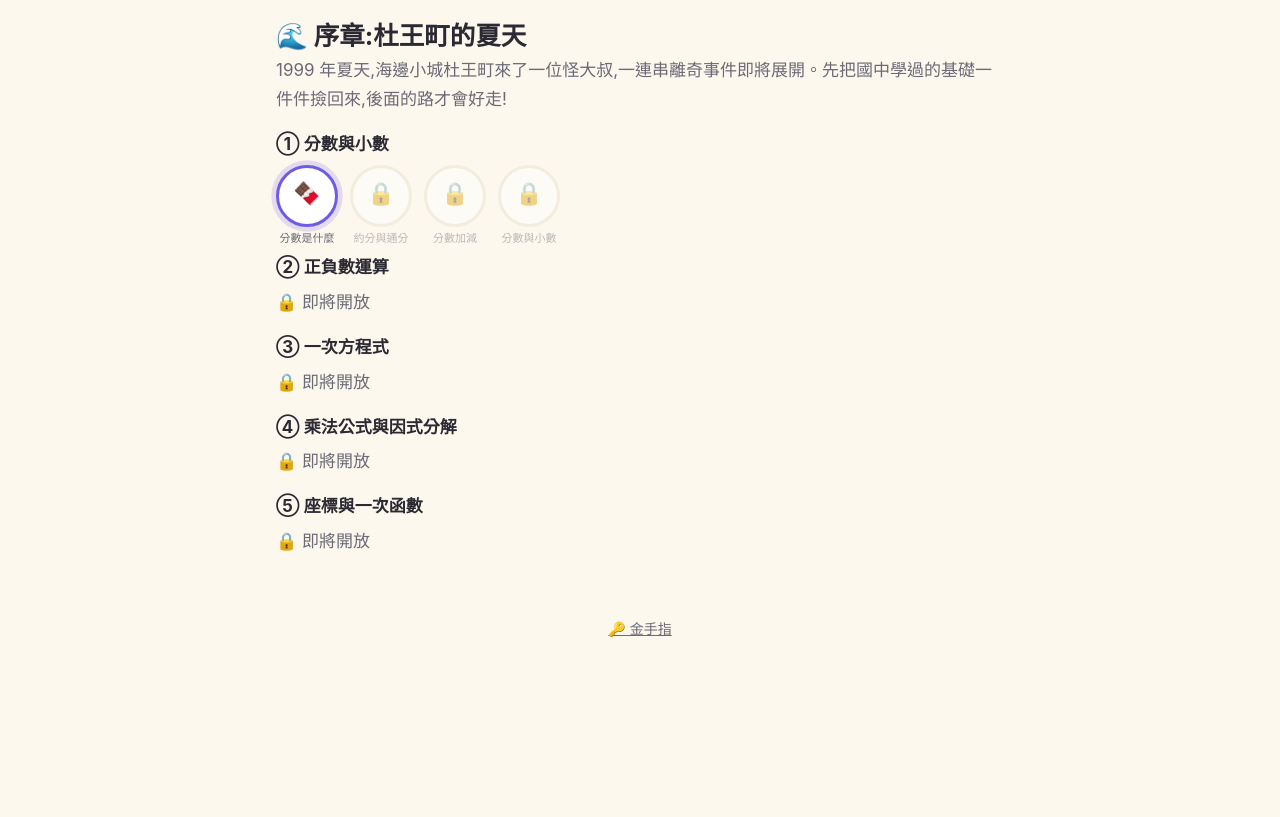
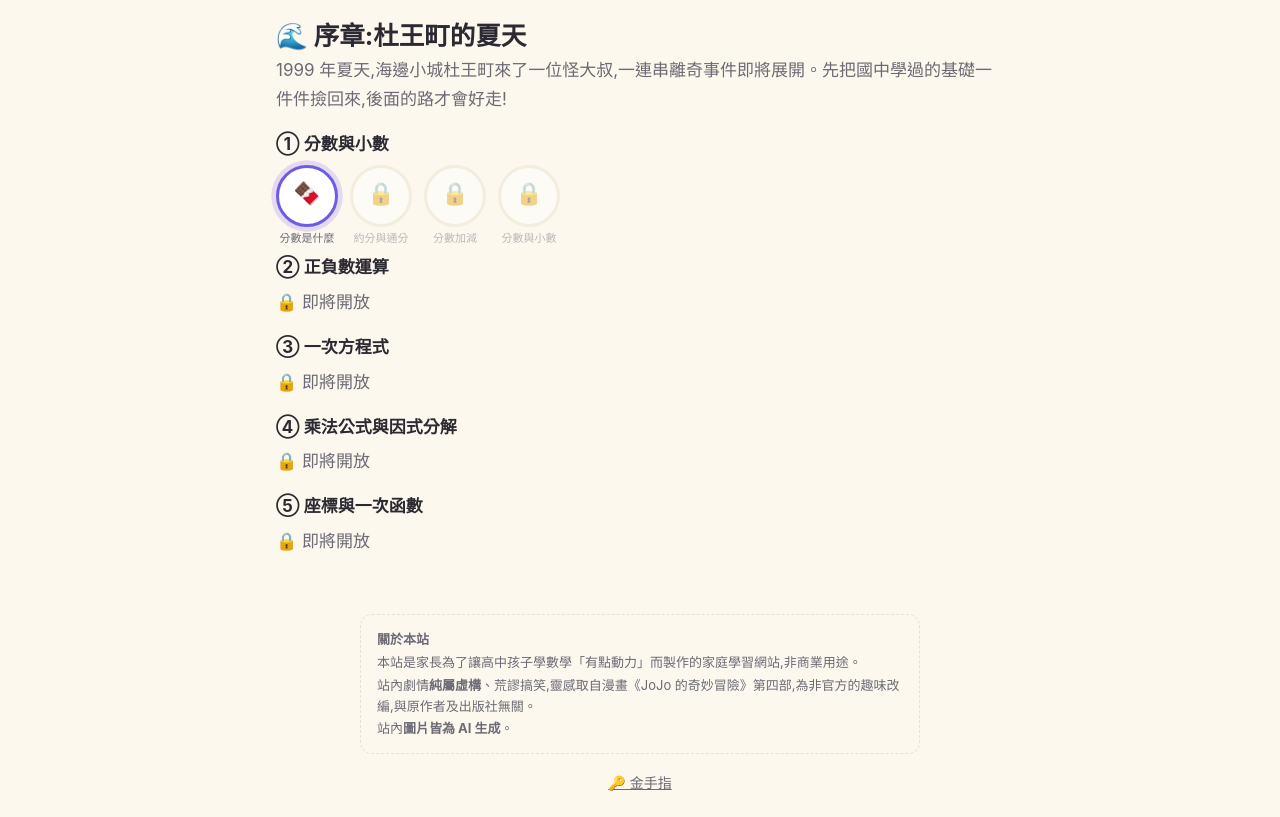
Before and after one commit to bobondemon/oswin-math, a plain HTML site: page index.html in a window 1280 px wide. Shown: the part 221-1038 px from the top of the page. Before the commit the page ends 884 px from the top, so only its background shows below. Drawn offline with nearby package versions, Linux system fonts and the light colour scheme.

Commit message:
頁尾加入「關於本站」說明:家庭學習用途、劇情純屬虛構、圖片為 AI 生成
Co-Authored-By: Claude Sonnet 5.5 <noreply@anthropic.com>

```diff
--- a/css/style.css
+++ b/css/style.css
@@ -68,3 +68,5 @@ input.ans{font-size:20px;padding:8px 12px;border:2px solid var(--line);border-ra
 .beat .art.ph{height:160px;display:flex;align-items:center;justify-content:center;font-size:64px;background:linear-gradient(135deg,rgba(108,92,231,.25),rgba(253,203,110,.3))}
 .beat .btext p{margin:8px 0}
 .beat audio{width:100%;margin-top:8px}
+.disclaimer{max-width:560px;margin:0 auto 14px;padding:12px 16px;border:1px dashed var(--line);border-radius:12px;color:var(--mut);font-size:13px;line-height:1.6;text-align:left}
+.disclaimer p{margin:2px 0}
--- a/index.html
+++ b/index.html
@@ -18,6 +18,12 @@
 </header>
 <main id="view"></main>
 <footer class="foot">
+  <div class="disclaimer">
+    <p><b>關於本站</b></p>
+    <p>本站是家長為了讓高中孩子學數學「有點動力」而製作的家庭學習網站,非商業用途。</p>
+    <p>站內劇情<b>純屬虛構</b>、荒謬搞笑,靈感取自漫畫《JoJo 的奇妙冒險》第四部,為非官方的趣味改編,與原作者及出版社無關。</p>
+    <p>站內<b>圖片皆為 AI 生成</b>。</p>
+  </div>
   <button id="goldbtn" class="link">🔑 金手指</button>
   <input id="impfile" type="file" accept=".json" hidden>
 </footer>
```
Also changed, not shown: 1 other file.
